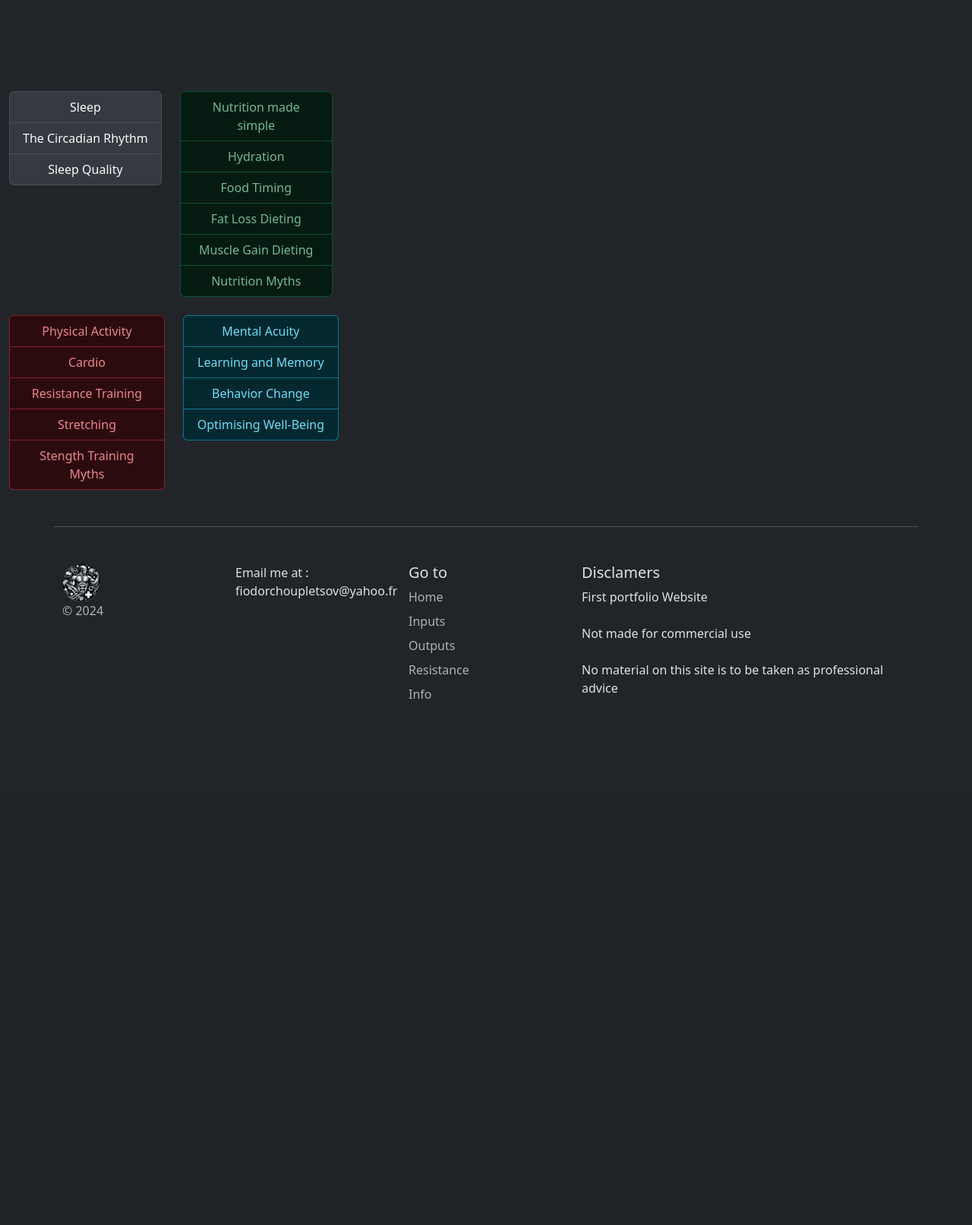
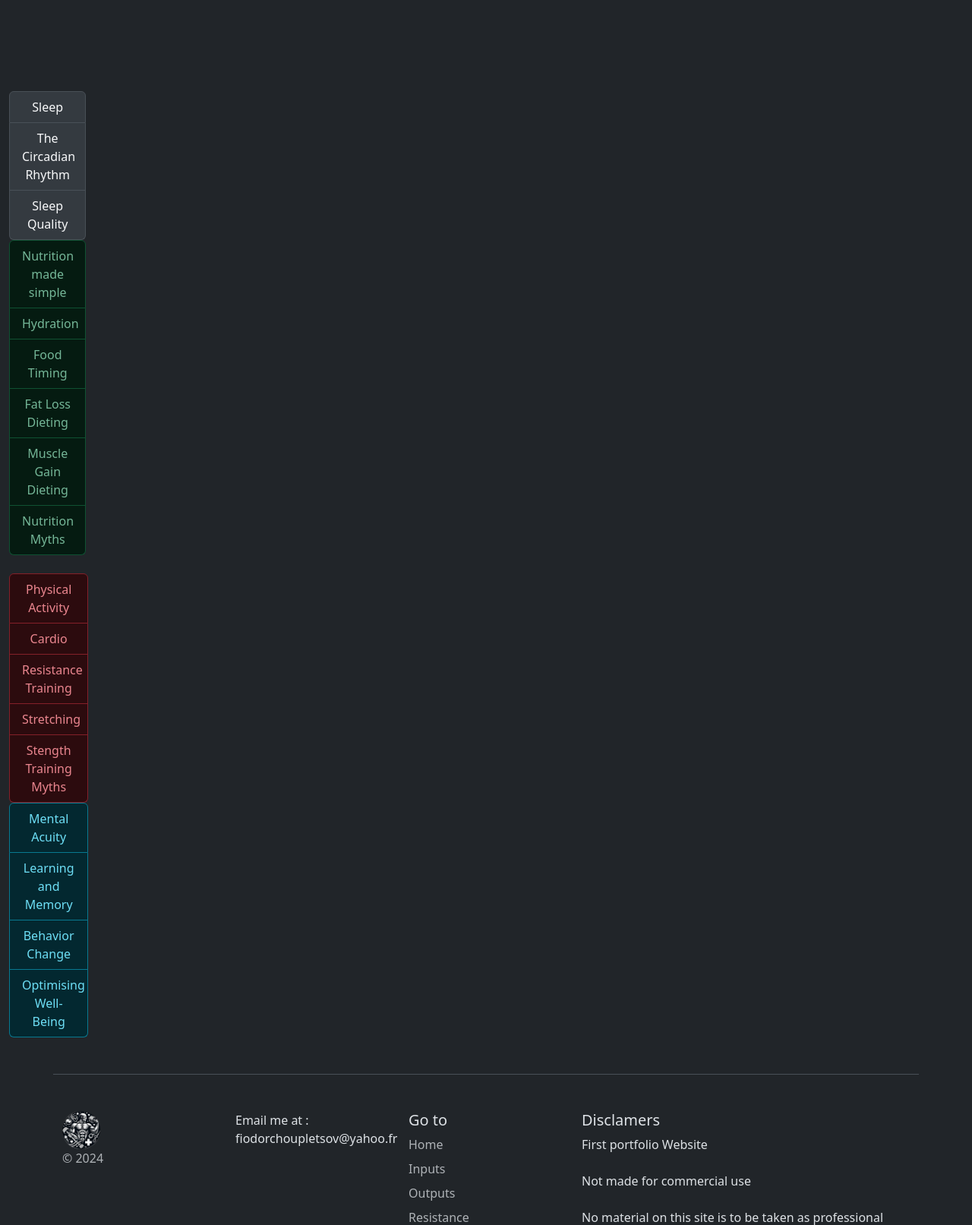
Before and after one commit to Self-Taught-Fiodor/TrackingApp, a Flask app: page /info in a window 1280 px wide. Shown: the part 57-1670 px from the top of the page at 76% size. Before the commit the page ends 977 px from the top, so only its background shows below. Run offline with Flask 3, Linux system fonts and the light colour scheme.

Commit message:
"added -fluid to rows"

```diff
--- a/api/templates/info.html
+++ b/api/templates/info.html
@@ -8,19 +8,17 @@
 {% block content %}
   <div class="container-fluid" style="height:15vh"></div>
   <div class="container-fluid d-flex text-center">
-    <div class="row g-1 g-lg-4">
+    <div class="row-fluid g-1 g-lg-4">
       <div class="col-md-6">
         <div class="list-group">
-          <a href="https://www.hubermanlab.com/newsletter/toolkit-for-sleep " class="list-group-item list-group-item-action list-group-item-light" aria-current="true" target="_blank">
-          Sleep</a>
+          <a href="https://www.hubermanlab.com/newsletter/toolkit-for-sleep " class="list-group-item list-group-item-action list-group-item-light" aria-current="true" target="_blank">Sleep</a>
           <a href="https://www.hubermanlab.com/topics/light-exposure-and-circadian-rhythm" class="list-group-item list-group-item-action list-group-item-light" target="_blank">The Circadian Rhythm</a>
           <a href="https://www.hubermanlab.com/topics/sleep-hygiene" class="list-group-item list-group-item-action list-group-item-light" target="_blank">Sleep Quality</a>
         </div>
       </div>
       <div class="col-md-6">
         <div class="list-group">
-          <a href="https://www.youtube.com/watch?v=7FM9VAH_EXw&list=PLyqKj7LwU2RvpAB-HbJmkWXqaEIWJfA0K" class="list-group-item list-group-item-action list-group-item-success" aria-current="true" target="_blank">
-          Nutrition made simple</a>
+          <a href="https://www.youtube.com/watch?v=7FM9VAH_EXw&list=PLyqKj7LwU2RvpAB-HbJmkWXqaEIWJfA0K" class="list-group-item list-group-item-action list-group-item-success" aria-current="true" target="_blank">Nutrition made simple</a>
           <a href="https://www.youtube.com/watch?v=cSFZcmn1M88&list=PLyqKj7LwU2RvpAB-HbJmkWXqaEIWJfA0K&index=5" class="list-group-item list-group-item-action list-group-item-success" target="_blank">Hydration</a>
           <a href="https://www.hubermanlab.com/subtopics/fasting-and-meal-timing" class="list-group-item list-group-item-action list-group-item-success" target="_blank">Food Timing</a>
           <a href="https://www.youtube.com/watch?v=EsNeZjjOOl4&list=PLyqKj7LwU2RulAjHczohbx5OyJQ8TaFM0" class="list-group-item list-group-item-action list-group-item-success" target="_blank">Fat Loss Dieting</a>
@@ -31,11 +29,10 @@
     </div>
   </div>
   <div class="container-fluid d-flex text-center mt-4">
-    <div class="row g-1 g-lg-4">
+    <div class="row-fluid g-1 g-lg-4">
       <div class="col-md-6">
         <div class="list-group">
-          <a href="https://www.hubermanlab.com/topics/fitness-and-recovery" class="list-group-item list-group-item-action list-group-item-danger" aria-current="true" target="_blank">
-          Physical Activity</a>
+          <a href="https://www.hubermanlab.com/topics/fitness-and-recovery" class="list-group-item list-group-item-action list-group-item-danger" aria-current="true" target="_blank">Physical Activity</a>
           <a href="https://www.youtube.com/watch?v=YB8BaCtZjIs" class="list-group-item list-group-item-action list-group-item-danger" target="_blank">Cardio</a>
           <a href="https://www.youtube.com/watch?v=4cW0EmO12Lk&list=PLyqKj7LwU2RukxJbBHi9BtEuYYKm9UqQQ" class="list-group-item list-group-item-action list-group-item-danger" target="_blank">Resistance Training</a>
           <a href="https://www.hubermanlab.com/newsletter/stretching-protocols-to-increase-flexibility-and-support-general-health" class="list-group-item list-group-item-action list-group-item-danger" target="_blank">Stretching</a>
@@ -44,8 +41,7 @@
       </div>
       <div class="col-md-6">
         <div class="list-group">
-          <a href="https://www.hubermanlab.com/topics/focus-productivity-and-creativity" class="list-group-item list-group-item-action list-group-item-info" aria-current="true" target="_blank">
-          Mental Acuity</a>
+          <a href="https://www.hubermanlab.com/topics/focus-productivity-and-creativity" class="list-group-item list-group-item-action list-group-item-info" aria-current="true" target="_blank">Mental Acuity</a>
           <a href="https://www.hubermanlab.com/topics/learning-and-memory" class="list-group-item list-group-item-action list-group-item-info" target="_blank">Learning and Memory</a>
           <a href="https://www.hubermanlab.com/topics/neuroplasticity-and-behavior-change" class="list-group-item list-group-item-action list-group-item-info" target="_blank">Behavior Change</a>
           <a href="https://www.hubermanlab.com/topics/the-science-of-wellbeing" class="list-group-item list-group-item-action list-group-item-info" target="_blank">Optimising Well-Being</a>
```
